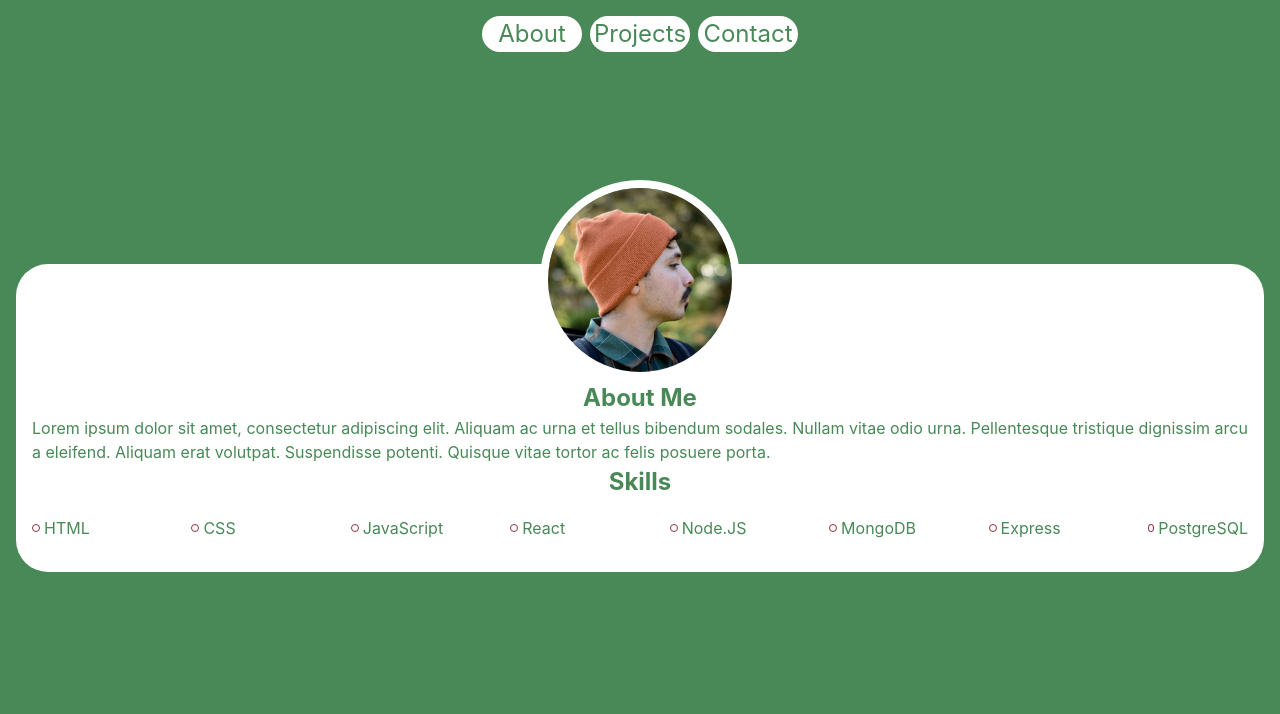
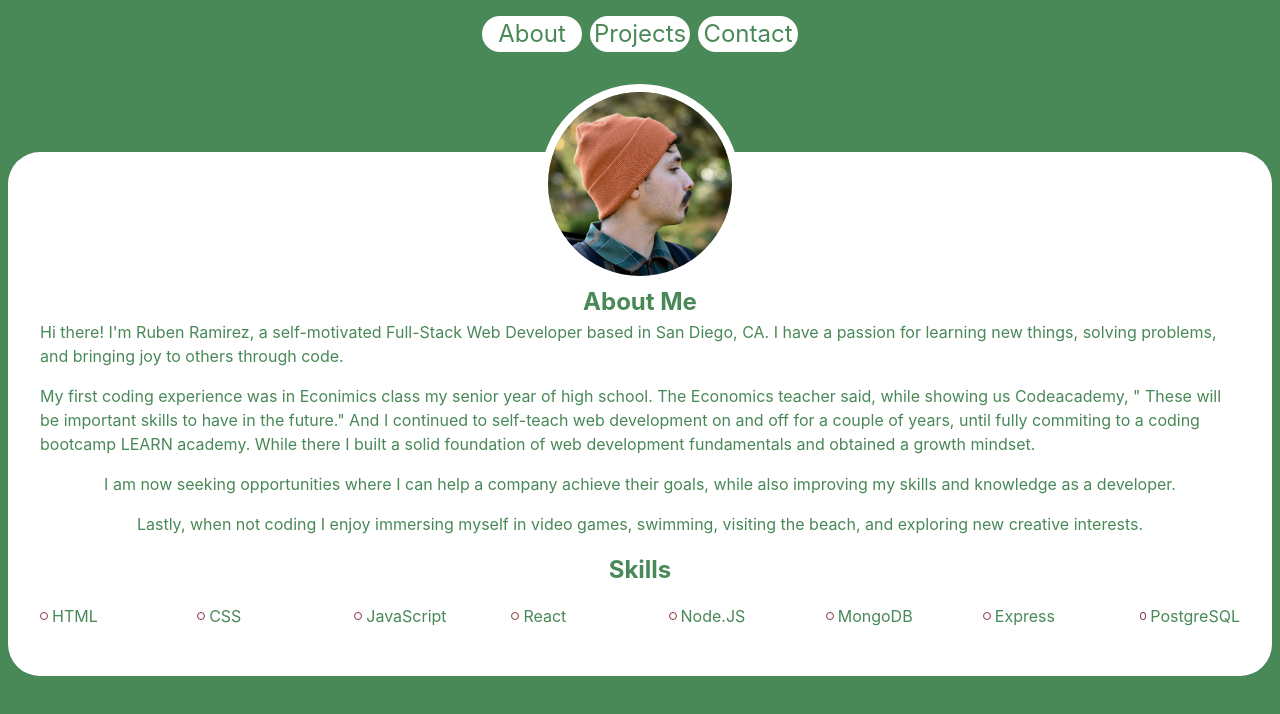
Before and after one commit to rramirez216/rubenramirezdev, a React (Create React App) app: page / in a window 1280 px wide. Shown: the top 714 px of the page. Built offline with nearby package versions, Linux system fonts and the light colour scheme.

Commit message:
about me card styles changed

```diff
--- a/src/App.js
+++ b/src/App.js
@@ -11,13 +11,13 @@ const App = () => {
   return (
     <Wrapper>
       <Navbar />
-      <InnerWrapper>
+      {/* <InnerWrapper> */}
         <Switch>
           <Route path='/contact' render={() => <Contact />}/>
           <Route path='/projects' render={() => <Projects />}/>
           <Route exact path='/' render={() => <About />}/>
         </Switch>
-      </InnerWrapper>
+      {/* </InnerWrapper> */}
 
       <GlobalStyles />
     </Wrapper>
@@ -26,19 +26,20 @@ const App = () => {
 
 const Wrapper = styled.main`
   width: 100%;
-  height: 100%;
+  min-height: 100%;
   background-color: hsl(133, 30%, 41%);
-  padding: 16px;
+  padding: 16px 8px;
   color: hsl(133, 30%, 41%);
   display: flex;
   flex-flow: column;
+  overflow-y: scroll;
 `
 
-const InnerWrapper = styled.div`
-  width: 100%;
-  height: 100%;
-  display: flex;
-  align-items: center;
-`
+// const InnerWrapper = styled.div`
+//   /* width: 100%; */
+//   /* height: 100%; */
+//   display: flex;
+//   align-items: center;
+// `
 
 export default App;
--- a/src/components/about/About.js
+++ b/src/components/about/About.js
@@ -10,7 +10,18 @@ export const About = () => {
     <Wrapper>
       <SelfPortrait src={Portrait} alt='A portrait of Ruben Ramirez' />
       <h1>About Me</h1>
-      <p>Lorem ipsum dolor sit amet, consectetur adipiscing elit. Aliquam ac urna et tellus bibendum sodales. Nullam vitae odio urna. Pellentesque tristique dignissim arcu a eleifend. Aliquam erat volutpat. Suspendisse potenti. Quisque vitae tortor ac felis posuere porta.</p>
+      <Paragraph>
+        Hi there! I'm Ruben Ramirez, a self-motivated Full-Stack Web Developer based in San Diego, CA. I have a passion for learning new things, solving problems, and bringing joy to others through code.
+      </Paragraph>
+      <Paragraph>
+        My first coding experience was in Econimics class my senior year of high school. The Economics teacher said, while showing us Codeacademy, " These will be important skills to have in the future." And I continued to self-teach web development on and off for a couple of years, until fully commiting to a coding bootcamp LEARN academy. While there I built a solid foundation of web development fundamentals and obtained a growth mindset.
+      </Paragraph>
+      <Paragraph>
+        I am now seeking opportunities where I can help a company achieve their goals, while also improving my skills and knowledge as a developer.
+      </Paragraph>
+      <Paragraph>
+        Lastly, when not coding I enjoy immersing myself in video games, swimming, visiting the beach, and exploring new creative interests.
+      </Paragraph>
       <h2>Skills</h2>
       <SkillList>
         {skills.map(skill => <ListItem><Dash></Dash>{skill}</ListItem>)}
@@ -23,7 +34,7 @@ const Wrapper = styled.article`
   width: 100%;
   background-color: white;
   border-radius: 32px;
-  padding: 16px;
+  padding: 32px;
   display: flex;
   flex-flow: column nowrap;
   align-items: center;
@@ -34,6 +45,10 @@ const SelfPortrait = styled.img`
   border-radius: 50%;
   margin-top: -100px;
   border: 8px solid white;
+`
+
+const Paragraph = styled.p`
+  margin-bottom: 16px;
 `
 
 const SkillList = styled.ul`
--- a/src/components/navbar/Navbar.js
+++ b/src/components/navbar/Navbar.js
@@ -24,6 +24,7 @@ const Nav = styled.nav`
   justify-content: center;
   gap: 8px;
   font-size: 1.5rem;
+  margin-bottom: 100px;
 `
 
 const LinkWrapper = styled.div`
```
